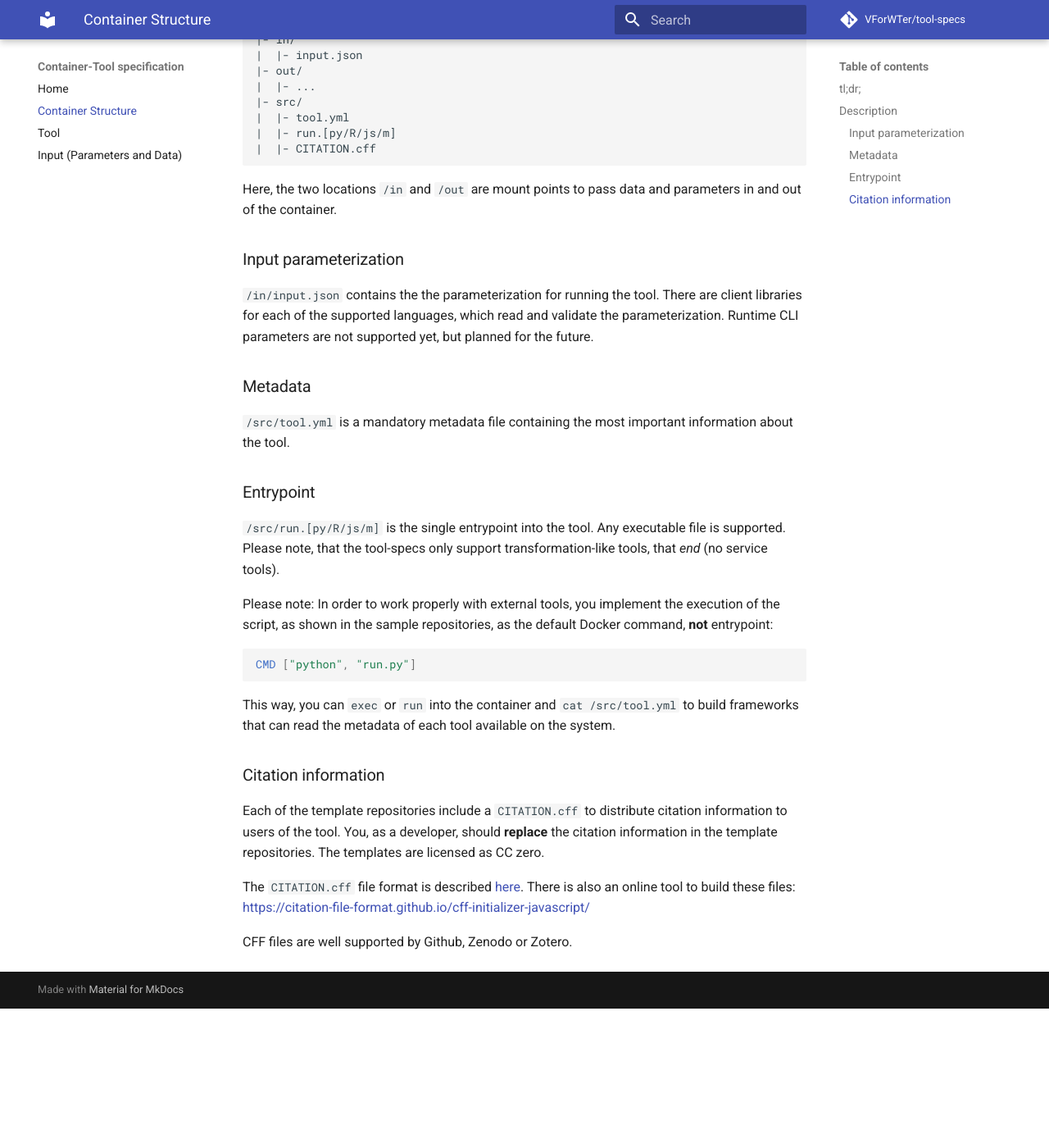
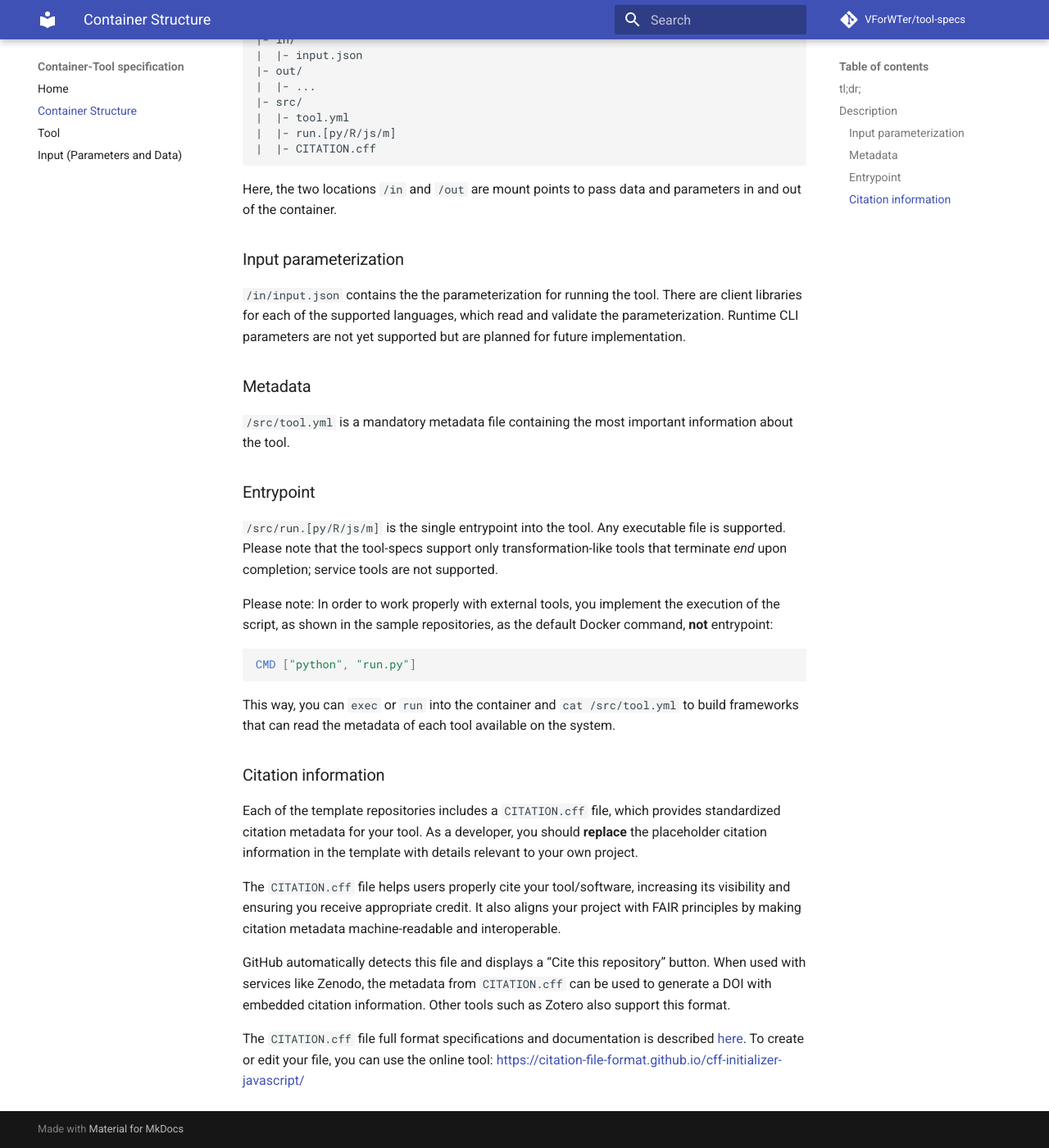
Before and after one commit to VForWaTer/tool-specs, an MkDocs documentation site: the page built from docs/container.md, in a window 1280 px wide and 1400 px high, scrolled down 885 px. Shown: the whole window at 82% size. Built offline with MkDocs 1.6.1 and Material for MkDocs 9.7.7, drawn with Linux system fonts in a browser that asks for light colours; comment, search, counter and statistics services are not loaded; before the commit the page ends 2115 px from its top, so only the background shows below that; some of the changed text lies outside the part shown.

Commit message:
Typos, sentences paraphrased, Citation information added and modified the format

```diff
--- a/docs/container.md
+++ b/docs/container.md
@@ -42,8 +42,7 @@ parameters in and out of the container.
 
 `/in/input.json` contains the the parameterization for running the tool.
 There are client libraries for each of the supported languages, which read and
-validate the parameterization. Runtime CLI parameters are not supported yet,
-but planned for the future.
+validate the parameterization. Runtime CLI parameters are not yet supported but are planned for future implementation.
 
 ### Metadata
 
@@ -53,8 +52,8 @@ information about the tool.
 ### Entrypoint
 
 `/src/run.[py/R/js/m]` is the single entrypoint into the tool.
-Any executable file is supported. Please note, that the tool-specs only support
-transformation-like tools, that *end* (no service tools).
+Any executable file is supported. Please note that the tool-specs support only transformation-like tools that terminate *end* upon completion;
+service tools are not supported.
 
 Please note: In order to work properly with external tools, you implement the
 execution of the script, as shown in the sample repositories, as the default
@@ -69,13 +68,12 @@ to build frameworks that can read the metadata of each tool available on the sys
 
 ### Citation information
 
-Each of the template repositories include a `CITATION.cff` to distribute
-citation information to users of the tool. You, as a developer, should **replace**
-the citation information in the template repositories. The templates are licensed
-as CC zero.
+Each of the template repositories includes a `CITATION.cff` file, which provides standardized citation metadata for your tool. As a developer, you should **replace** the placeholder citation information in the template with details relevant to your own project.
 
-The `CITATION.cff` file format is described [here](https://citation-file-format.github.io/).
-There is also an online tool to build these files:
+The `CITATION.cff` file helps users properly cite your tool/software, increasing its visibility and ensuring you receive appropriate credit. It also aligns your project with FAIR principles by making citation metadata machine-readable and interoperable.
+
+GitHub automatically detects this file and displays a “Cite this repository” button. When used with services like Zenodo, the metadata from `CITATION.cff` can be used to generate a DOI with embedded citation information. Other tools such as Zotero also support this format.
+
+The `CITATION.cff` file full format specifications and documentation is described [here](https://citation-file-format.github.io/).
+To create or edit your file, you can use the online tool:
 [https://citation-file-format.github.io/cff-initializer-javascript/](https://citation-file-format.github.io/cff-initializer-javascript/)
-
-CFF files are well supported by Github, Zenodo or Zotero.
```
Also changed, not shown: other parts of docs/container.md (+1 -1 lines).
